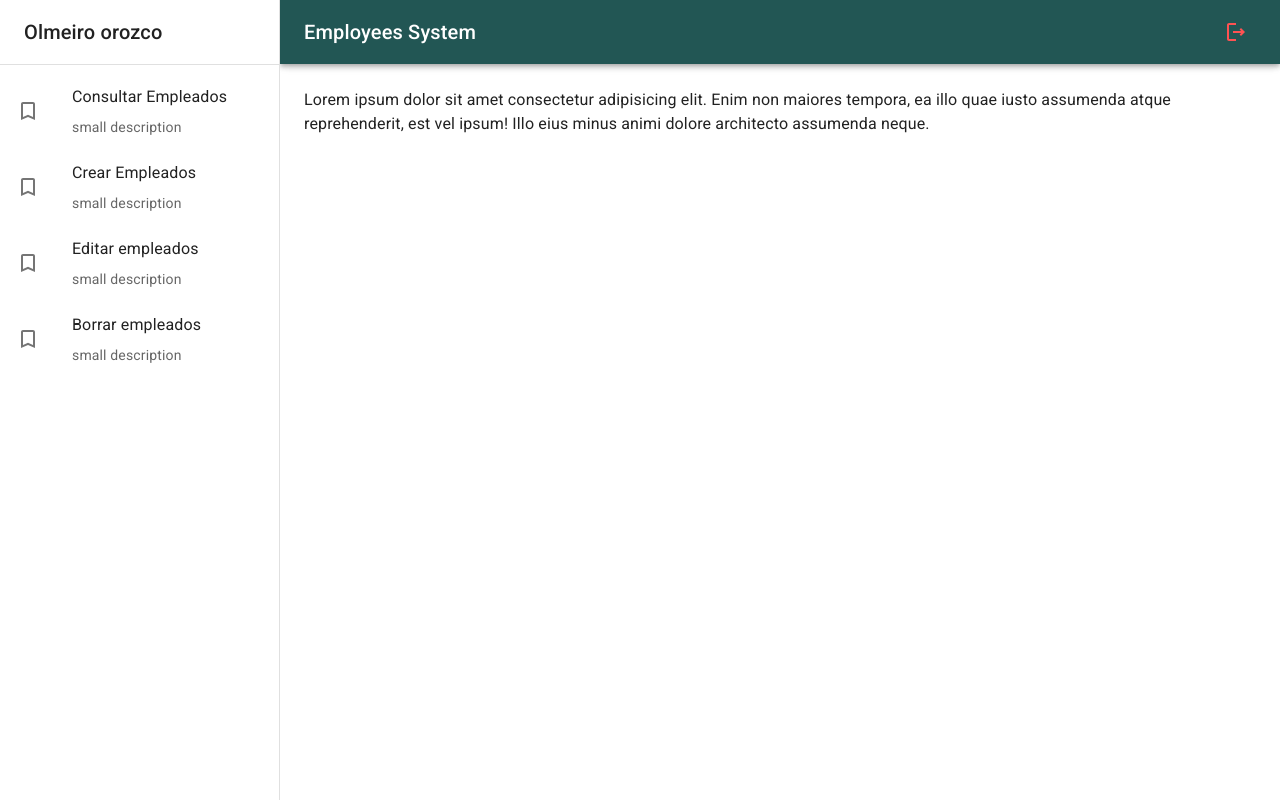
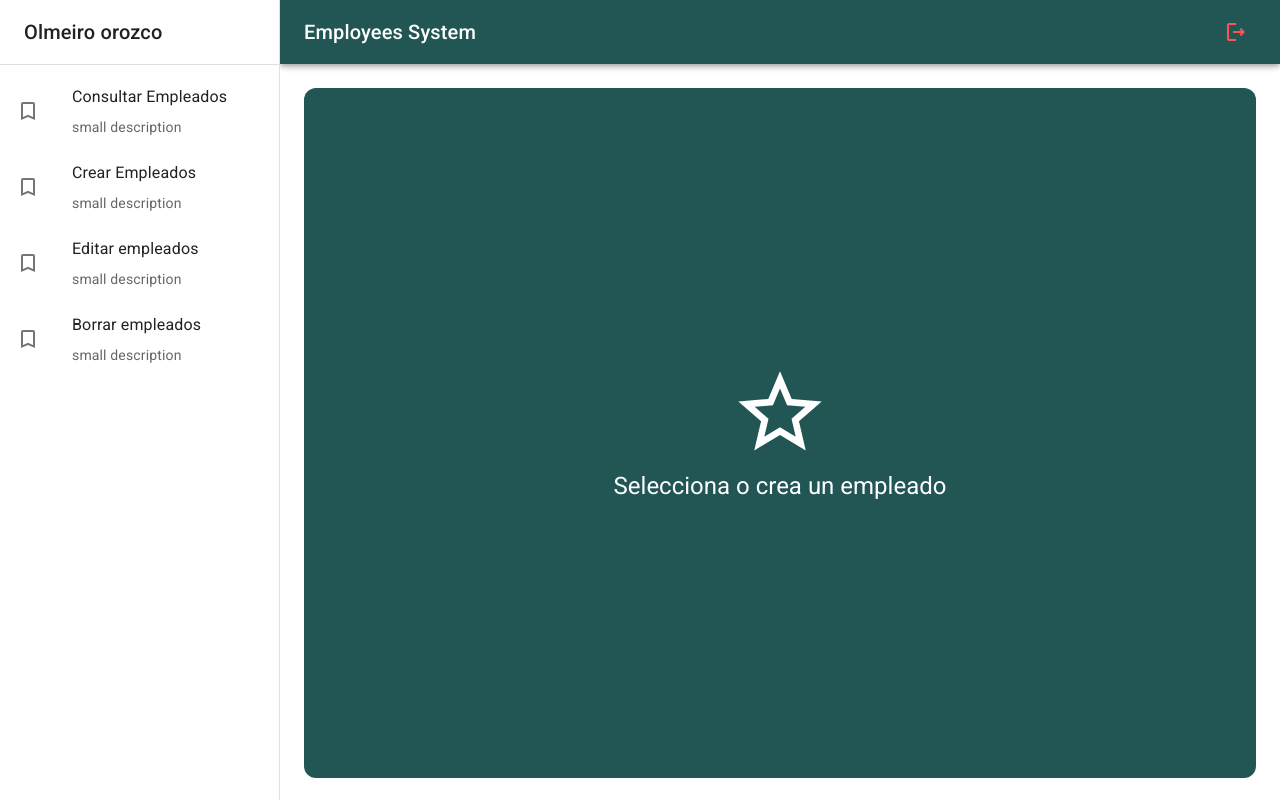
Before and after one commit to olmeiro/capstone_project_tgl, a React (Vite) app in the folder front/: page / in a window 1280 px wide. Built offline with nearby package versions, Linux system fonts and the light colour scheme.

Commit message:
NothingView view

```diff
--- a/front/src/employees/components/NavBar.jsx
+++ b/front/src/employees/components/NavBar.jsx
@@ -20,7 +20,7 @@ export const NavBar = ({ drawerWidth = 240 }) => {
           <MenuOutlined />
         </IconButton>
         <Grid container direction='row' justifyContent='space-between' alignItems='center'>
-          <Typography variant='h6' nopWrap component='dvi' >Employees System</Typography>
+          <Typography variant='h6' noWrap component='div' >Employees System</Typography>
           <IconButton color='error' >
             <LogoutOutlined />
           </IconButton>
--- a/front/src/employees/pages/EmployeesPage.jsx
+++ b/front/src/employees/pages/EmployeesPage.jsx
@@ -1,13 +1,12 @@
 import { Typography } from "@mui/material"
 import React from "react"
 import { EmployeeLayout } from "../layout/EmployeeLayout"
+import { NothingSelectedView } from "../views"
 
 export const EmployeesPage = () => {
   return (
     <EmployeeLayout>
-      <Typography>Lorem ipsum dolor sit amet consectetur adipisicing elit. Enim non maiores tempora, ea illo quae iusto assumenda atque reprehenderit, est vel ipsum! Illo eius minus animi dolore architecto assumenda neque.</Typography>
-
-      {/* NothingSelected */}
+      <NothingSelectedView />
       {/* ListEmployees */}
     </EmployeeLayout>
   )
--- /dev/null
+++ b/front/src/employees/views/NothingSelectedView.jsx
@@ -0,0 +1,23 @@
+import React from 'react'
+import { Grid, Typography } from '@mui/material'
+import { StarOutline} from '@mui/icons-material'
+
+export const NothingSelectedView = () => {
+  return (
+    <Grid
+      container
+      spacing={0}
+      direction='column'
+      alignItems='center'
+      justifyContent='center'
+      sx={{ minHeight: 'calc(100vh - 110px)', backgroundColor: 'primary.main', borderRadius: 3 }}
+    >
+      <Grid item xs={ 12 } >
+        <StarOutline sx={{ fontSize: 100, color: 'white' }} />
+      </Grid>
+      <Grid item xs={ 12 } >
+        <Typography color='white' variant='h5' >Selecciona o crea un empleado</Typography>
+      </Grid>
+    </Grid>
+  )
+}
--- /dev/null
+++ b/front/src/employees/views/index.js
@@ -0,0 +1 @@
+export * from './NothingSelectedView'
```
